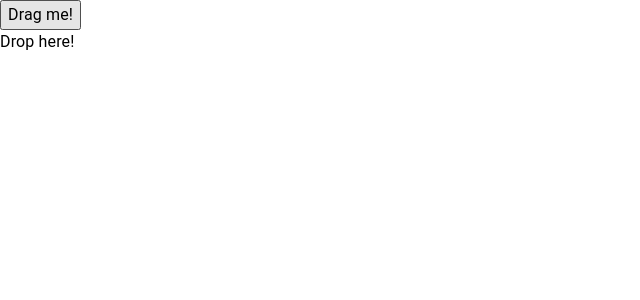
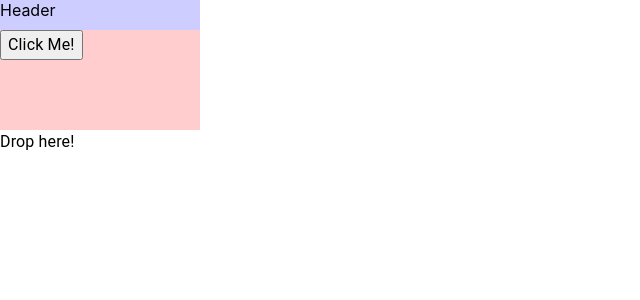
Before and after one commit to dhythm/react-cra-playground, a React (Create React App) app: page / in a window 1280 px wide. Shown: the top 300 px of the page, without its empty margins (0-640 px from the left). Built offline with nearby package versions, Linux system fonts and the light colour scheme.

Commit message:
feat: implement a component which uses @dnd-kit

```diff
--- a/src/App.tsx
+++ b/src/App.tsx
@@ -1,13 +1,8 @@
-import { DndContext } from "@dnd-kit/core";
 import React from "react";
 import { Contents } from "./components/Dnd/Contents";
 
 const App: React.FC = () => {
-  return (
-    <DndContext>
-      <Contents />
-    </DndContext>
-  );
+  return <Contents />;
 };
 
 export default App;
--- a/src/components/Dnd/Contents.tsx
+++ b/src/components/Dnd/Contents.tsx
@@ -1,16 +1,17 @@
 import { Typography } from "@material-ui/core";
+import { DndProvider } from "./DndProvider";
 import { Draggable } from "./Draggable";
 import { Droppable } from "./Droppable";
 
 export const Contents = () => {
   return (
-    <>
+    <DndProvider>
       <Draggable id="id">
-        <Typography>Drag me!</Typography>
+        <Typography>Click Me!</Typography>
       </Draggable>
       <Droppable id="id">
         <Typography>Drop here!</Typography>
       </Droppable>
-    </>
+    </DndProvider>
   );
 };
--- /dev/null
+++ b/src/components/Dnd/DndProvider.tsx
@@ -0,0 +1,18 @@
+import {
+  DndContext,
+  PointerSensor,
+  useSensor,
+  useSensors,
+} from "@dnd-kit/core";
+import { FC, ReactNode } from "react";
+
+export const DndProvider: FC<{ children: ReactNode }> = ({ children }) => {
+  const sensors = useSensors(
+    useSensor(PointerSensor, {
+      activationConstraint: {
+        distance: 3,
+      },
+    })
+  );
+  return <DndContext sensors={sensors}>{children}</DndContext>;
+};
--- a/src/components/Dnd/Draggable.tsx
+++ b/src/components/Dnd/Draggable.tsx
@@ -1,17 +1,81 @@
-import { useDraggable } from "@dnd-kit/core";
+import { useDndMonitor, useDraggable } from "@dnd-kit/core";
 import { CSS } from "@dnd-kit/utilities";
+import { useEffect, useState } from "react";
+import styled from "styled-components";
 
 export const Draggable = ({ id, children }) => {
-  const { attributes, listeners, setNodeRef, transform } = useDraggable({
-    id,
-  });
+  const { attributes, listeners, setNodeRef, isDragging, transform } =
+    useDraggable({
+      id,
+    });
+  const [scale, setScale] = useState({ scaleX: 1, scaleY: 1 });
+  const [position, setPosition] = useState({ x: 0, y: 0 });
+  const [positionFixed, setPositionFixed] = useState(position);
+
   const style = {
-    transform: CSS.Translate.toString(transform),
+    transform: CSS.Translate.toString({
+      ...(isDragging ? position : positionFixed),
+      ...scale,
+    }),
   };
 
+  useEffect(() => {
+    if (transform) {
+      const { scaleX, scaleY } = transform;
+      setScale({ scaleX, scaleY });
+    }
+  }, [transform]);
+
+  useDndMonitor({
+    onDragStart: ({ active }) => {
+      if (active.id !== id) return;
+      // console.log({ debug: "onDragStart", active });
+    },
+    onDragMove: ({ active, delta }) => {
+      if (active.id !== id) return;
+      // console.log({ debug: "onDragMove", active, delta });
+      setPosition({
+        x: positionFixed.x + delta.x,
+        y: positionFixed.y + delta.y,
+      });
+    },
+    onDragEnd: ({ active, delta }) => {
+      if (active.id !== id) return;
+      if (delta.x === 0 && delta.y === 0) return;
+      // console.log({ debug: "onDragEnd", active, delta });
+      setPositionFixed((prev) => ({
+        x: prev.x + delta.x,
+        y: prev.y + delta.y,
+      }));
+    },
+  });
+
+  console.log({ ...style, position, positionFixed });
+
   return (
-    <button ref={setNodeRef} style={style} {...listeners} {...attributes}>
-      {children}
-    </button>
+    <div ref={setNodeRef} style={style}>
+      <Header {...listeners} {...attributes}>
+        Header
+      </Header>
+      <Body>
+        <button>{children}</button>
+      </Body>
+    </div>
   );
 };
+
+const Header = styled.div`
+  height: 30px;
+  width: 200px;
+  background-color: #0000ff32;
+  cursor: grab;
+  &:active {
+    cursor: grabbing;
+  }
+`;
+
+const Body = styled.div`
+  height: 100px;
+  width: 200px;
+  background-color: #ff000032;
+`;
```
Also changed, not shown: 1 other file (tests, documents, lock files or other folders).
